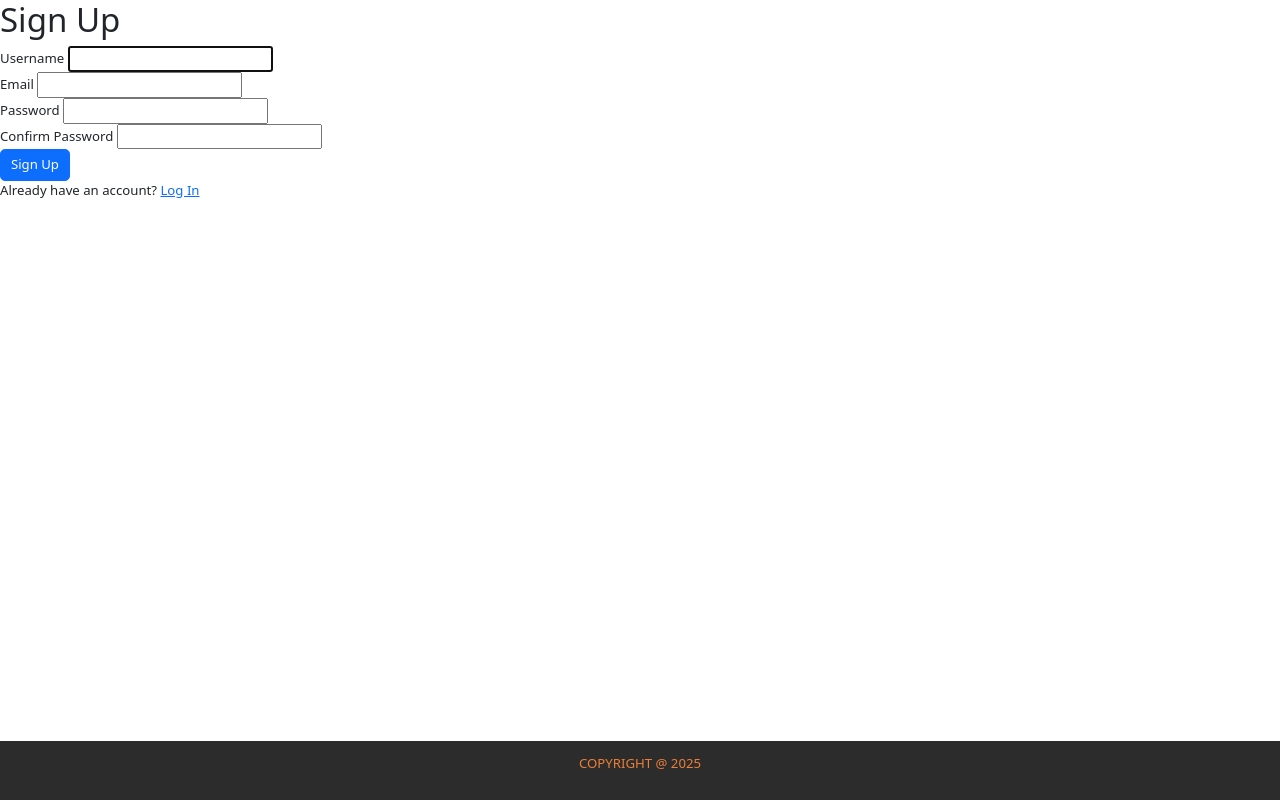
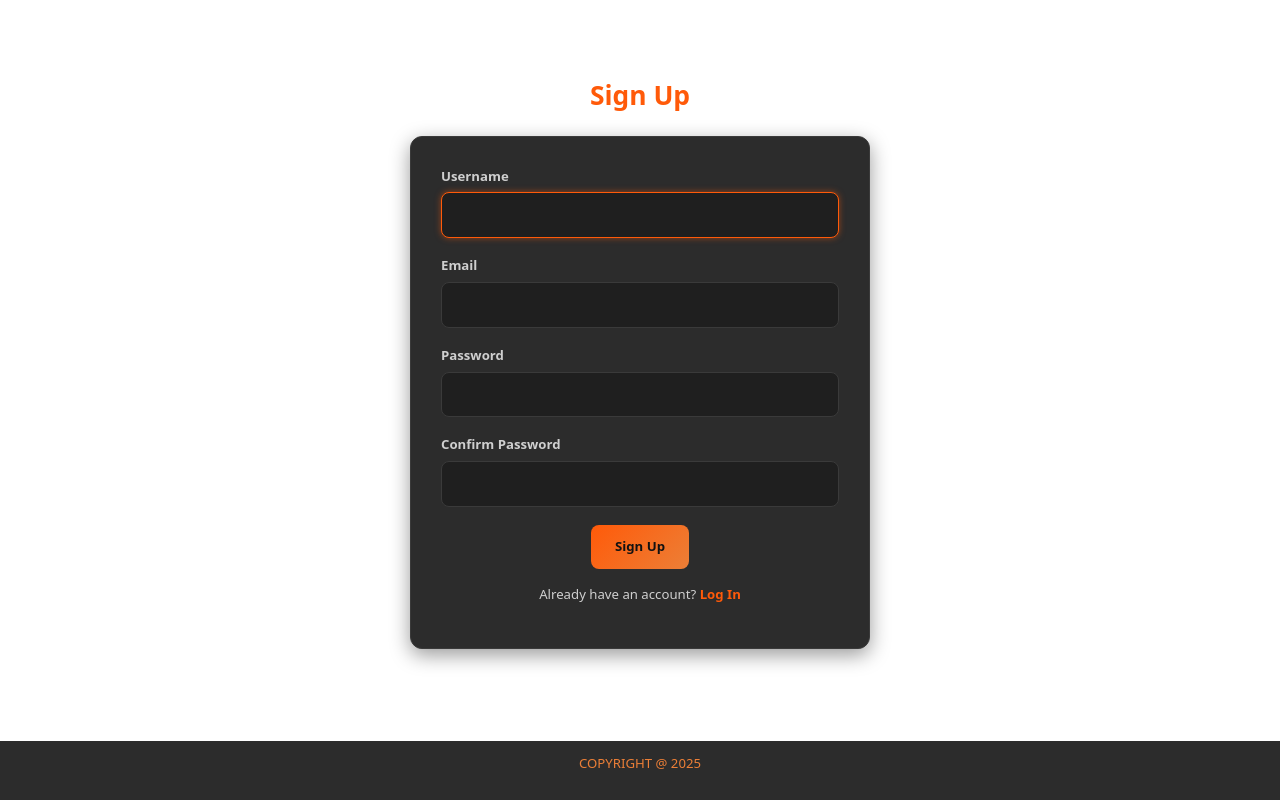
Before and after one commit to MarcoPhilip/sam-arize, a Django app: page /signup/ in a window 1280 px wide. Run offline with Django 5.2, Linux system fonts and the light colour scheme; some web fonts are replaced.

Commit message:
#7 auth_forms.css filled

```diff
--- a/main_app/static/css/auth_forms.css
+++ b/main_app/static/css/auth_forms.css
@@ -0,0 +1,106 @@
+:root {
+  --bg: #1f1f1f;
+  --surface: #2c2c2c;
+  --border: #3a3a3a;
+  --text: #f3f3f3;
+  --muted: #cfcfcf;
+  --accent: #FF5A09;
+  --accent-2: #EC7F37;
+}
+
+.auth-container {
+  max-width: 500px;
+  margin: 60px auto;
+  padding: 20px;
+  color: var(--text);
+}
+
+.auth-title {
+  text-align: center;
+  margin-bottom: 24px;
+  font-size: 2rem;
+  font-weight: 700;
+  color: var(--accent);
+}
+
+.auth-card {
+  background: var(--surface);
+  padding: 30px;
+  border-radius: 12px;
+  box-shadow: 0 6px 20px rgba(0,0,0,0.4);
+  border: 1px solid var(--border);
+}
+
+.auth-field {
+  margin-bottom: 18px;
+}
+
+.auth-field label {
+  display: block;
+  font-weight: 600;
+  margin-bottom: 6px;
+  color: var(--muted);
+}
+
+.auth-field input {
+  width: 100%;
+  padding: 12px;
+  font-size: 1rem;
+  border: 1px solid var(--border);
+  border-radius: 8px;
+  background: #1f1f1f;
+  color: var(--text);
+  transition: border-color 0.2s, box-shadow 0.2s;
+}
+
+.auth-field input:focus {
+  border-color: var(--accent);
+  box-shadow: 0 0 6px rgba(255,90,9,0.5);
+  outline: none;
+}
+
+.auth-errors {
+  background: rgba(255,90,9,0.1);
+  border: 1px solid var(--accent);
+  padding: 10px;
+  margin-bottom: 16px;
+  border-radius: 8px;
+  color: var(--accent);
+  font-size: 0.95rem;
+}
+
+.auth-actions {
+  text-align: center;
+}
+
+.btn-primary {
+  background: linear-gradient(135deg, var(--accent), var(--accent-2));
+  color: #121212;
+  border: none;
+  padding: 12px 24px;
+  border-radius: 8px;
+  font-weight: 600;
+  cursor: pointer;
+  transition: transform 0.15s, box-shadow 0.15s;
+}
+
+.btn-primary:hover {
+  transform: translateY(-2px);
+  box-shadow: 0 6px 18px rgba(255,90,9,0.4);
+}
+
+.auth-meta {
+  margin-top: 16px;
+  text-align: center;
+  color: var(--muted);
+}
+
+.auth-meta a {
+  color: var(--accent);
+  text-decoration: none;
+  font-weight: 600;
+}
+
+.auth-meta a:hover {
+  text-decoration: underline;
+}
--- a/main_app/templates/accounts/login.html
+++ b/main_app/templates/accounts/login.html
@@ -2,7 +2,7 @@
 {% block title %}Sign In · SAM-ARIZE{% endblock %}
 {% load static %}
 {% block head %}
-<link rel="stylesheet" href="{% static 'css/auth-forms.css' %}" />
+<link rel="stylesheet" href="{% static 'css/auth_forms.css' %}" />
 {% endblock %}
 
 {% block content %}
--- a/main_app/templates/accounts/signup.html
+++ b/main_app/templates/accounts/signup.html
@@ -4,7 +4,7 @@
 {% block title %}Sign Up · SAM-ARIZE{% endblock %}
 
 {% block head %}
-<link rel="stylesheet" href="{% static 'css/auth-forms.css' %}" />
+<link rel="stylesheet" href="{% static 'css/auth_forms.css' %}" />
 {% endblock %}
 
 {% block content %}
```
